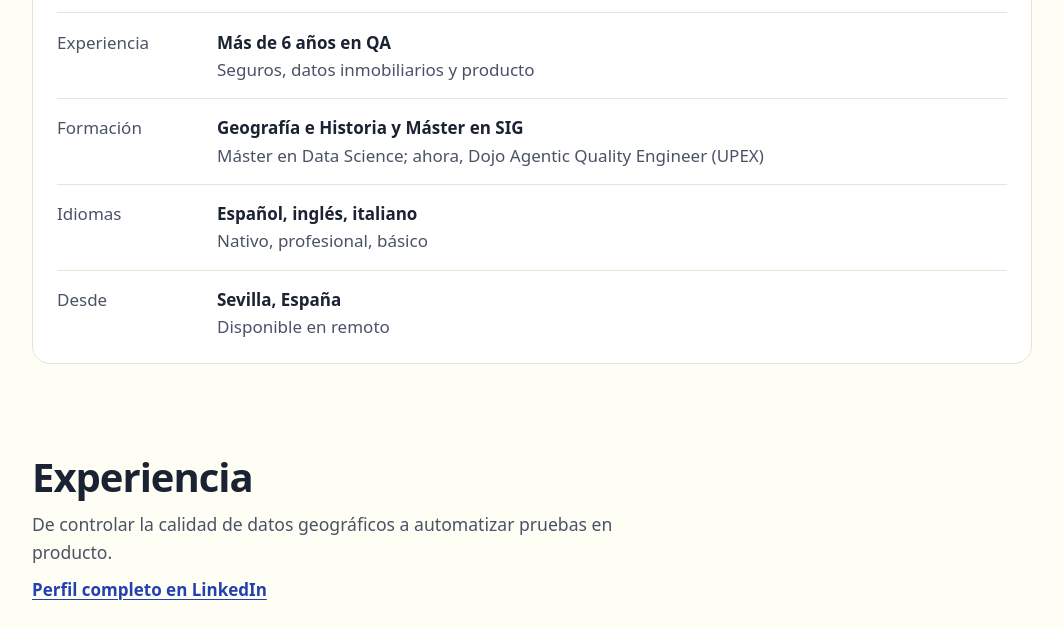
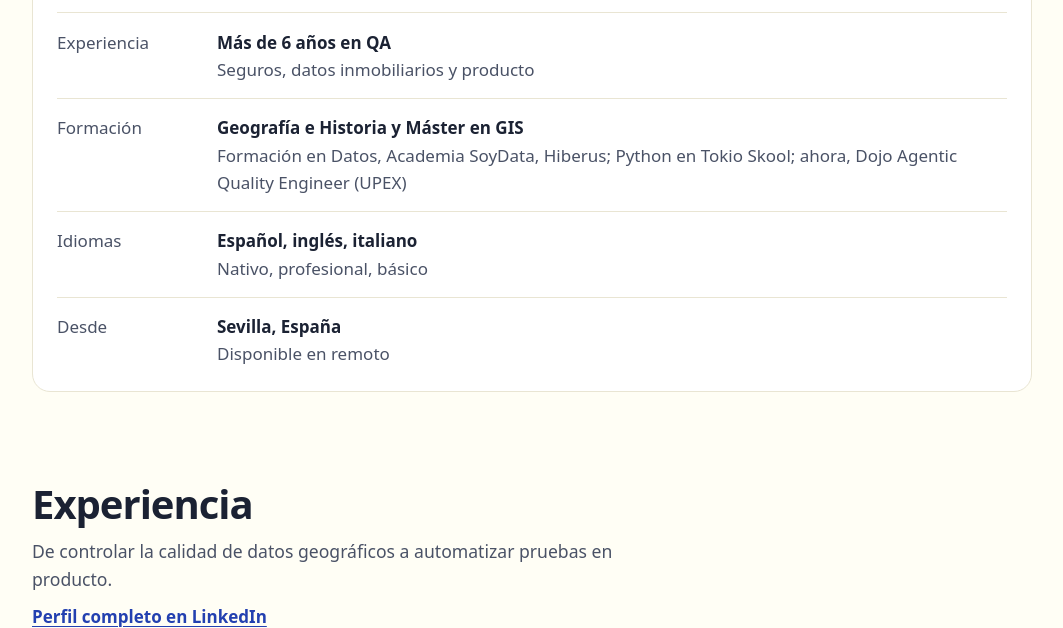
Before and after one commit to BasiMontes/BasiMontes.github.io, a website: page site/index.html in a window 1280 px wide. Shown: the part 969-1597 px from the top of the page, without its empty margins (108-1171 px from the left). Drawn offline with Linux system fonts and the light colour scheme; a web font is replaced by a local one.

Commit message:
Update education details in index.html

```diff
--- a/site/index.html
+++ b/site/index.html
@@ -79,7 +79,7 @@
 <div><dt>Ahora</dt><dd><strong>QA Engineer, knowmad mood</strong><span>Core Motor de una aseguradora</span></dd></div>
 <div><dt>Construyendo</dt><dd><strong>Fresco y retos de calidad</strong><span>Producto propio y laboratorio de flaky tests</span></dd></div>
 <div><dt>Experiencia</dt><dd><strong>Más de 6 años en QA</strong><span>Seguros, datos inmobiliarios y producto</span></dd></div>
-<div><dt>Formación</dt><dd><strong>Geografía e Historia y Máster en SIG</strong><span>Máster en Data Science; ahora, Dojo Agentic Quality Engineer (UPEX)</span></dd></div>
+<div><dt>Formación</dt><dd><strong>Geografía e Historia y Máster en GIS</strong><span>Formación en Datos, Academia SoyData, Hiberus; Python en Tokio Skool; ahora, Dojo Agentic Quality Engineer (UPEX)</span></dd></div>
 <div><dt>Idiomas</dt><dd><strong>Español, inglés, italiano</strong><span>Nativo, profesional, básico</span></dd></div>
 <div><dt>Desde</dt><dd><strong>Sevilla, España</strong><span>Disponible en remoto</span></dd></div>
 </dl>
```
